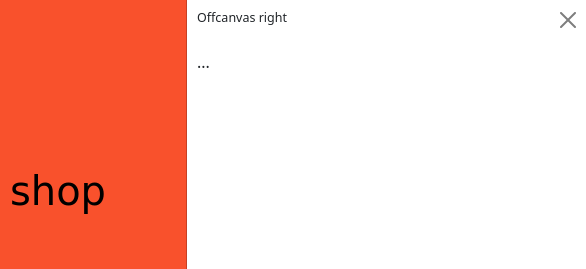
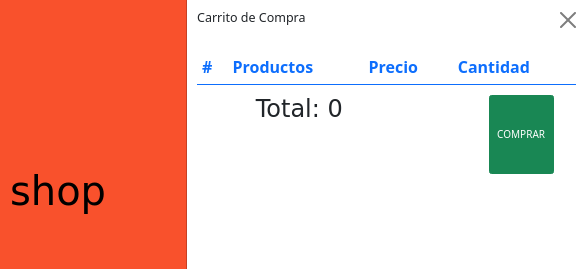
Before and after one commit to tobi379/Pet-Shop, a plain HTML site: page contacto.html in a window 1280 px wide. Both pictures are taken after a click on the link "Carrito". Shown: the top 269 px of the page, 694-1280 px from the left. Drawn offline with nearby package versions, Linux system fonts and the light colour scheme.

Commit message:
Cambios realizados

```diff
--- a/contacto.html
+++ b/contacto.html
@@ -36,11 +36,41 @@
             </li>
           </ul>
         </nav>
+
+        <div class="offcanvas offcanvas-end" data-bs-scroll="true" data-bs-backdrop="false" tabindex="-1" id="offcanvasRight" aria-labelledby="offcanvasRightLabel">
+          <div class="offcanvas-header">
+            <h5 id="offcanvasRightLabel">Carrito de Compra</h5>
+            <button type="button" class="btn-close text-reset" data-bs-dismiss="offcanvas" aria-label="Close"></button>
+          </div>
+          <div class="offcanvas-body">
+            <table class="table table-hover">
+              <thead>
+                <tr class="text-primary">
+                  <th scope="col">#</th>
+                  <th scope="col">Productos</th>
+                  <th scope="col">Precio</th>
+                  <th scope="col">Cantidad</th>
+                </tr>
+              </thead>
+              <tbody id="tbody">
+              </tbody>
+            </table>
+
+            <div class="row mx-4">
+                <div class="col">
+                    <h3 class="itemCartTotal">Total: 0</h3>
+                </div>
+                <div class="col d-flex justify-content-end">
+                    <button class="btn btn-success">COMPRAR</button>
+                </div>
+            </div>
+          </div>
+        </div>
       </header>
 
         <div class="offcanvas offcanvas-end" data-bs-scroll="true" data-bs-backdrop="false" tabindex="-1" id="offcanvasRight" aria-labelledby="offcanvasRightLabel">
           <div class="offcanvas-header">
-            <h5 id="offcanvasRightLabel">Offcanvas right</h5>
+            <h5 id="offcanvasRightLabel">Carrito de Compra</h5>
             <button type="button" class="btn-close text-reset" data-bs-dismiss="offcanvas" aria-label="Close"></button>
           </div>
           <div class="offcanvas-body">
@@ -115,6 +145,5 @@
     </div>
 
     <script src="https://cdn.jsdelivr.net/npm/bootstrap@5.0.1/dist/js/bootstrap.bundle.min.js" integrity="sha384-gtEjrD/SeCtmISkJkNUaaKMoLD0//ElJ19smozuHV6z3Iehds+3Ulb9Bn9Plx0x4" crossorigin="anonymous"></script>
-    <!-- <script src="js/main.js"></script> -->
 </body>
 </html>
```
Also changed, not shown: farmacia.html (+3 -3 lines), index.html (+31 -1 lines), js/main.js (+13 -16 lines), juguetes.html (+3 -3 lines), 1 other file. Lines whose indentation alone changed are shown as unchanged.
